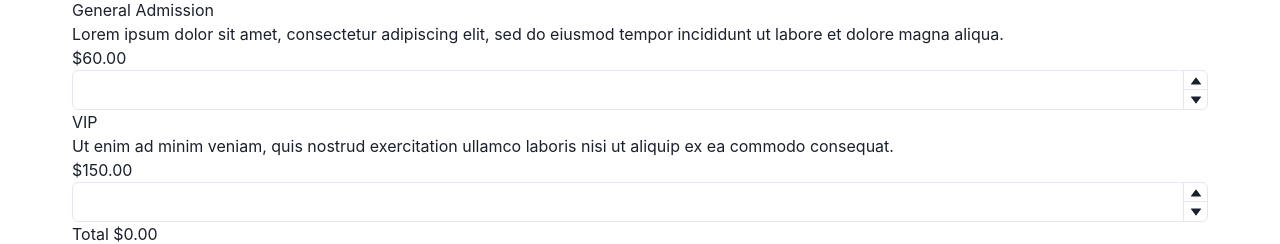
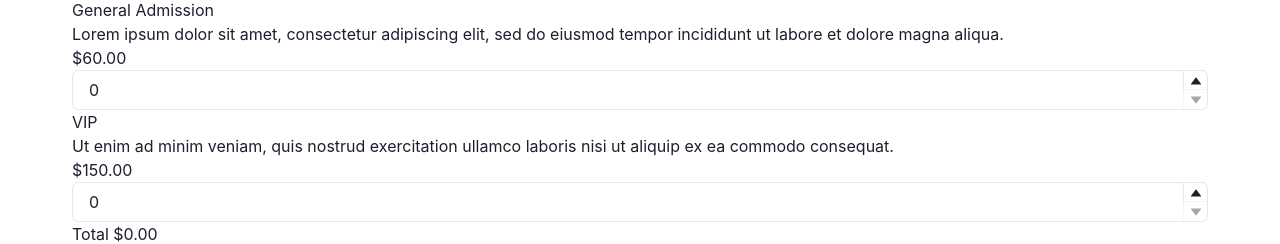
Before and after one commit to aleksUIX/ab-assessment, a React (Vite) app: page / in a window 1280 px wide. Shown: the part 5619-5863 px from the top of the page. Built offline with nearby package versions, Linux system fonts and the light colour scheme.

Commit message:
add readme

```diff
--- a/package.json
+++ b/package.json
@@ -2,7 +2,7 @@
   "name": "Ticket Checkout System",
   "author": "Alex Sekowski hi@aleks.rocks",
   "private": true,
-  "version": "0.0.0",
+  "version": "0.1.0",
   "type": "module",
   "scripts": {
     "dev": "vite",
--- a/src/App.tsx
+++ b/src/App.tsx
@@ -10,6 +10,8 @@ function App() {
   const catalogCtx = useContext(CatalogContext);
   const { catalog } = catalogCtx;
 
+  // the spec does not call for navigation, so I hardcoded the first band
+  // TODO: add navidation to allow user to select a band
   return (
     <>
       <BandForm band={catalog[0]} />
--- a/src/components/BandInfo/index.tsx
+++ b/src/components/BandInfo/index.tsx
@@ -8,6 +8,9 @@ import dateFormatter from "../../utils/dateFormatter";
 function BandInfo({ band }: BandFormProps) {
   const { name, location, description_blurb, date, imgUrl } = band;
 
+  // sanitize the external HTML and parse into renderable React code
+  const descriptionContent = htmlParse(sanitizeHtml(description_blurb))
+
   return (
     <>
       <div className="col-span-5">
@@ -17,7 +20,7 @@ function BandInfo({ band }: BandFormProps) {
       </div>
       <div className="col-span-2 gap-12">
         <img src={imgUrl} alt={name} className="mb-12" />
-        <div>{htmlParse(sanitizeHtml(description_blurb))}</div>
+        <div>{descriptionContent}</div>
       </div>
     </>
   );
--- a/src/components/PaymentInfo/PaymentInput.tsx
+++ b/src/components/PaymentInfo/PaymentInput.tsx
@@ -2,7 +2,7 @@ import { Input } from "@chakra-ui/react";
 import React from "react";
 
 
-
+// This component is to provide abstraction for the input field
 export default function PaymentInput(props: React.ComponentProps<typeof Input>) {
   return (
     <Input
--- a/src/components/TicketType/index.tsx
+++ b/src/components/TicketType/index.tsx
@@ -26,6 +26,7 @@ function TicketType({ ticket, onChange }: TicketFormProps) {
             className="bg-white border-gray-400"
             max={999}
             min={0}
+            defaultValue={0}
             onChange={(value) =>  {
               const asNum = parseInt(value)
               if (!isNaN(asNum) && asNum > -1) {
```
Also changed, not shown: 1 other file (tests, documents, lock files or other folders).
